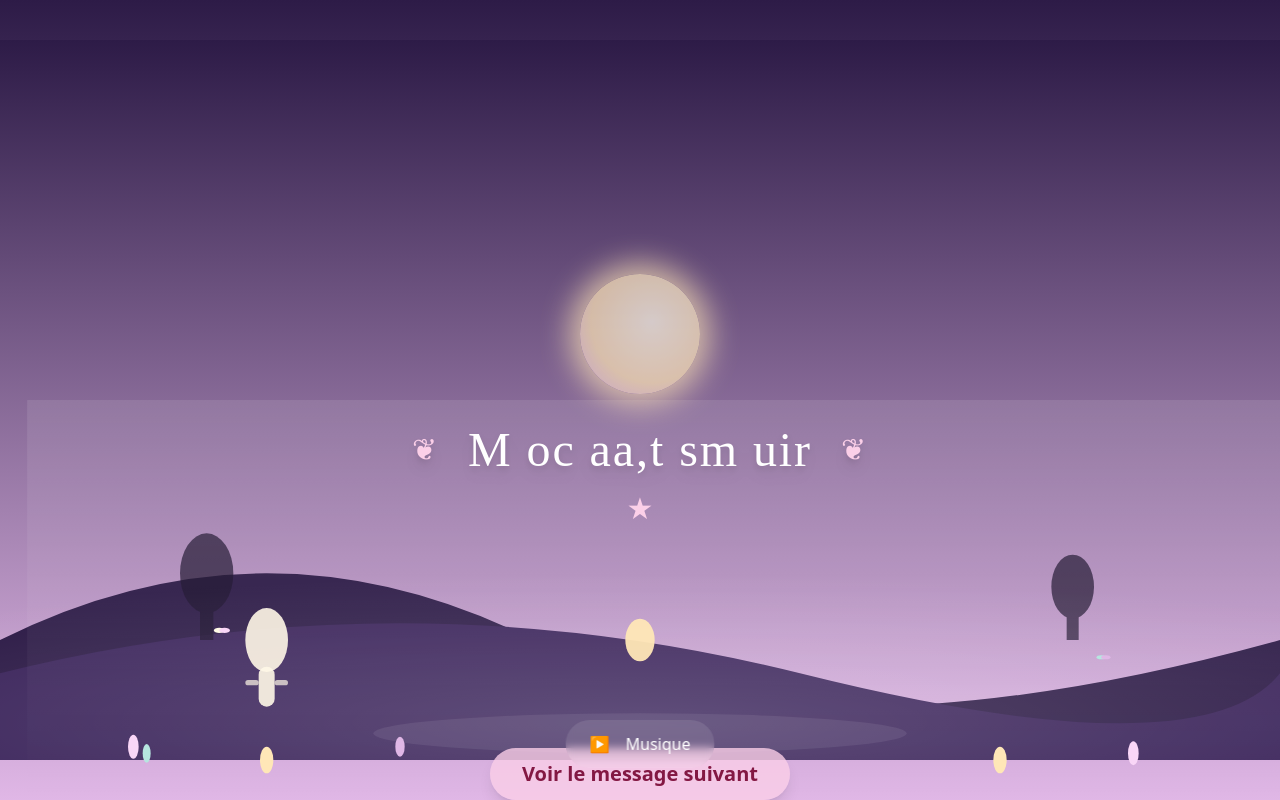
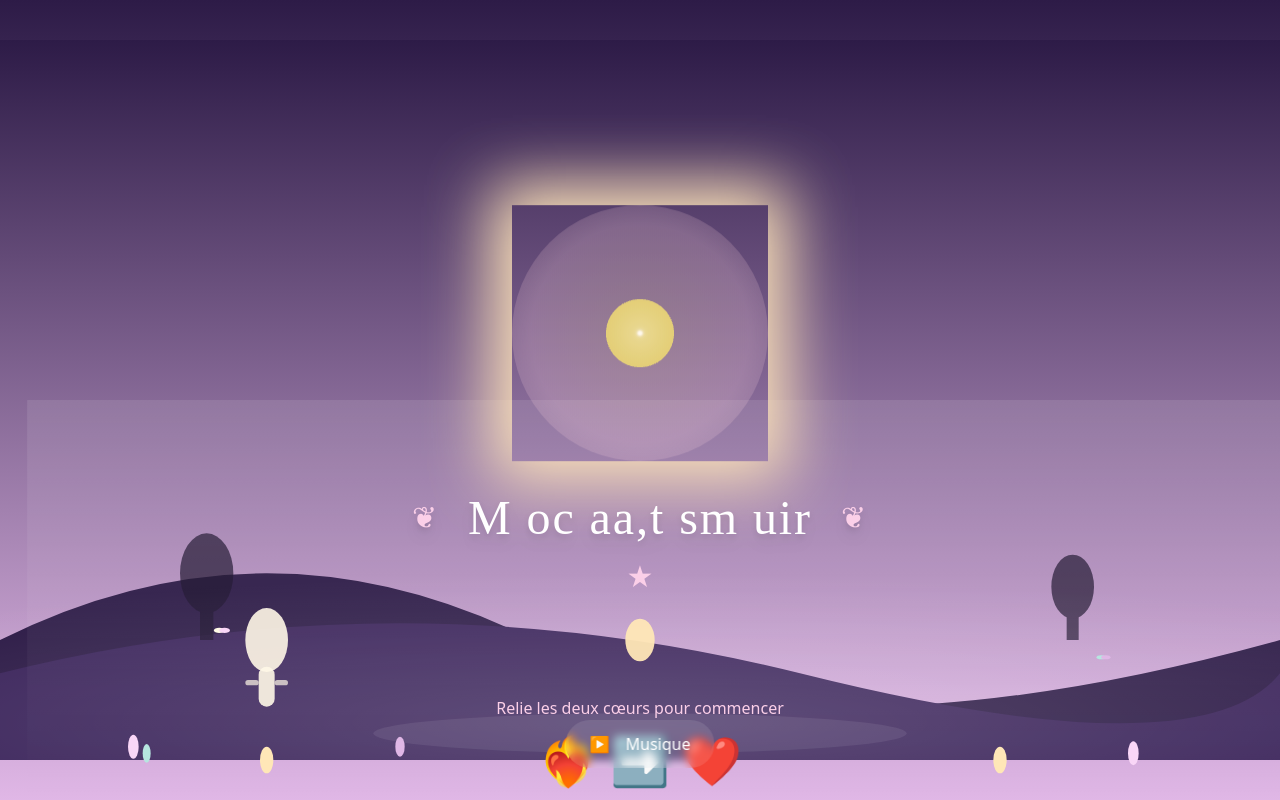
Before and after one commit to ErrorNoName/fete-des-meres-site, a React (Vite) app: page / in a window 1280 px wide. Built offline with nearby package versions, Linux system fonts and the light colour scheme.

Commit message:
Refonte 2.0.1

```diff
--- a/src/components/LuminousSphere.tsx
+++ b/src/components/LuminousSphere.tsx
@@ -1,19 +1,53 @@
 import React from 'react';
+import { Canvas } from '@react-three/fiber';
+import { Sphere } from '@react-three/drei';
+import { motion } from 'framer-motion';
 
-export const LuminousSphere: React.FC<{ playing: boolean }> = ({ playing }) => (
-  <div
-    style={{
-      width: 120,
-      height: 120,
-      borderRadius: '50%',
-      background: 'radial-gradient(circle at 60% 40%, #fffbe6 0%, #ffe7b7 60%, #e0b7e6 100%)',
-      boxShadow: playing
-        ? '0 0 60px 30px #ffe7b7, 0 0 120px 60px #e0b7e6'
-        : '0 0 30px 10px #ffe7b7',
-      opacity: playing ? 1 : 0.7,
-      transition: 'box-shadow 0.6s, opacity 0.6s',
-      margin: '0 auto',
-    }}
-    aria-label="Luminous Sphere"
-  />
-);
+interface Props {
+  playing: boolean;
+}
+
+export const LuminousSphere: React.FC<Props> = ({ playing }) => {
+  return (
+    <motion.div
+      animate={{
+        y: [0, -12, 0],
+        boxShadow: [
+          '0 0 60px 20px #ffe7b7',
+          '0 0 80px 40px #ffd6e0',
+          '0 0 60px 20px #ffe7b7',
+        ],
+      }}
+      transition={{ duration: 5, repeat: Infinity, ease: 'easeInOut' }}
+      className="w-48 h-48 md:w-64 md:h-64 flex items-center justify-center relative"
+      style={{ filter: 'blur(0.5px)' }}
+    >
+      <Canvas camera={{ position: [0, 0, 5] }} style={{ borderRadius: '50%' }}>
+        <ambientLight intensity={0.7} />
+        <pointLight position={[0, 0, 2]} intensity={1.5} color="#ffe7b7" />
+        <Sphere args={[1, 32, 32]}>
+          <meshStandardMaterial
+            color={playing ? "#ffd700" : "#fff8e7"}
+            emissive="#ffd700"
+            emissiveIntensity={playing ? 1.5 : 0.7}
+            roughness={0.18}
+            metalness={0.7}
+          />
+        </Sphere>
+      </Canvas>
+      {/* Halo lumineux doux */}
+      <div
+        className="absolute rounded-full pointer-events-none"
+        style={{
+          width: '100%',
+          height: '100%',
+          left: 0,
+          top: 0,
+          background: 'radial-gradient(circle, #ffe7b7 0%, #ffd6e0 60%, transparent 100%)',
+          opacity: 0.25,
+          zIndex: 1,
+        }}
+      />
+    </motion.div>
+  );
+};
--- a/src/pages/MainScene.tsx
+++ b/src/pages/MainScene.tsx
@@ -224,26 +224,108 @@ function AnimatedFog() {
   );
 }
 
+// Mini-jeux mignons pour chaque mot
+function MiniGame({ step, onSuccess }: { step: number; onSuccess: () => void }) {
+  // 5 mini-jeux différents, un par mot
+  const [open, setOpen] = useState(false);
+  const [blown, setBlown] = useState(false);
+  const [dragged, setDragged] = useState(false);
+  const [drawn, setDrawn] = useState(false);
+  if (step === 0) {
+    // Relier deux cœurs
+    return (
+      <div className="flex flex-col items-center">
+        <div className="mb-4 text-pink-200">Relie les deux cœurs pour commencer</div>
+        <button
+          className="text-5xl hover:scale-110 transition-transform"
+          onClick={onSuccess}
+          style={{ background: 'none', border: 'none' }}
+        >
+          ❤️‍🔥 ➡️ ❤️
+        </button>
+      </div>
+    );
+  }
+  if (step === 1) {
+    // Faire éclore une fleur
+    return (
+      <div className="flex flex-col items-center">
+        <div className="mb-4 text-pink-200">Clique pour faire éclore la fleur</div>
+        <button
+          className="transition-transform"
+          onClick={() => { setOpen(true); setTimeout(onSuccess, 700); }}
+          style={{ background: 'none', border: 'none' }}
+        >
+          <span className="text-5xl" role="img" aria-label="fleur">{open ? '🌸' : '🌱'}</span>
+        </button>
+      </div>
+    );
+  }
+  if (step === 2) {
+    // Souffler sur des lucioles
+    return (
+      <div className="flex flex-col items-center">
+        <div className="mb-4 text-pink-200">Souffle sur les lucioles (appuie !)</div>
+        <button
+          className="text-4xl hover:scale-110 transition-transform"
+          onClick={() => { setBlown(true); setTimeout(onSuccess, 700); }}
+          style={{ background: 'none', border: 'none' }}
+        >
+          {blown ? '✨✨✨' : '🟡🟡🟡'}
+        </button>
+      </div>
+    );
+  }
+  if (step === 3) {
+    // Glisser une étoile vers la sphère
+    return (
+      <div className="flex flex-col items-center">
+        <div className="mb-4 text-pink-200">Fais glisser l'étoile vers la lumière</div>
+        <button
+          className="text-5xl hover:scale-110 transition-transform"
+          onClick={() => { setDragged(true); setTimeout(onSuccess, 700); }}
+          style={{ background: 'none', border: 'none' }}
+        >
+          {dragged ? '⭐️✨' : '⭐️➡️💡'}
+        </button>
+      </div>
+    );
+  }
+  if (step === 4) {
+    // Dessiner un arc lumineux
+    return (
+      <div className="flex flex-col items-center">
+        <div className="mb-4 text-pink-200">Trace un arc lumineux (appuie !)</div>
+        <button
+          className="text-5xl hover:scale-110 transition-transform"
+          onClick={() => { setDrawn(true); setTimeout(onSuccess, 700); }}
+          style={{ background: 'none', border: 'none' }}
+        >
+          {drawn ? '🌈✨' : '🌈➡️💡'}
+        </button>
+      </div>
+    );
+  }
+  return null;
+}
+
 export const MainScene: React.FC = () => {
   const [currentMessage, setCurrentMessage] = useState(0);
   const [isPlaying, setIsPlaying] = useState(false);
   const progress = currentMessage / (messages.length - 1);
   const isEnd = currentMessage === messages.length - 1;
+  const [showGame, setShowGame] = useState(true);
 
-  // Désactive l'auto-next, passe à l'interaction manuelle
-  // useEffect(() => {
-  //   const interval = setInterval(() => {
-  //     setCurrentMessage((prev) => (prev + 1) % messages.length);
-  //   }, 8000);
-  //   return () => clearInterval(interval);
-  // }, []);
-
-  const handleNext = () => {
-    if (!isEnd) setCurrentMessage((prev) => prev + 1);
+  const handleGameSuccess = () => {
+    setShowGame(false);
+    setTimeout(() => setShowGame(true), 1200);
+    setTimeout(() => {
+      if (!isEnd) setCurrentMessage((prev) => prev + 1);
+    }, 1000);
   };
 
   return (
-    <div className="h-screen w-screen overflow-hidden relative font-sans" style={{background: 'linear-gradient(to bottom, #2d1b47 0%, #e0b7e6 100%)'}}>
+    <div className="h-screen w-screen overflow-hidden relative font-sans flex items-center justify-center" style={{background: 'linear-gradient(to bottom, #2d1b47 0%, #e0b7e6 100%)', minHeight: '100dvh'}}>
       <Landscape />
       <StarSky />
       <Fireflies />
@@ -251,7 +333,7 @@ export const MainScene: React.FC = () => {
       <Butterflies />
       <AnimatedFog />
       <MotherAndChild progress={progress} />
-      <div className="absolute inset-0 flex flex-col items-center justify-center z-30 pointer-events-none">
+      <div className="absolute inset-0 flex flex-col items-center justify-center z-30 pointer-events-none px-2">
         <LuminousSphere playing={isPlaying} />
         <AnimatePresence mode="wait">
           <PoeticMessage
@@ -261,16 +343,10 @@ export const MainScene: React.FC = () => {
           />
         </AnimatePresence>
       </div>
-      <div className="absolute bottom-0 left-0 w-full z-40 pointer-events-auto">
+      <div className="absolute bottom-0 left-0 w-full z-40 pointer-events-auto flex flex-col items-center justify-center pb-4">
         <AudioPlayer onPlayingChange={setIsPlaying} />
-        {!isEnd && (
-          <button
-            onClick={handleNext}
-            className="mx-auto mt-8 block bg-pink-200/80 hover:bg-pink-300 text-pink-900 font-bold py-3 px-8 rounded-full shadow-lg text-xl transition-all"
-            style={{ pointerEvents: 'auto' }}
-          >
-            Voir le message suivant
-          </button>
+        {!isEnd && showGame && (
+          <MiniGame step={currentMessage} onSuccess={handleGameSuccess} />
         )}
         {isEnd && (
           <div className="text-center mt-8 text-3xl text-pink-100 font-poetic drop-shadow-lg animate-bounce">
```
